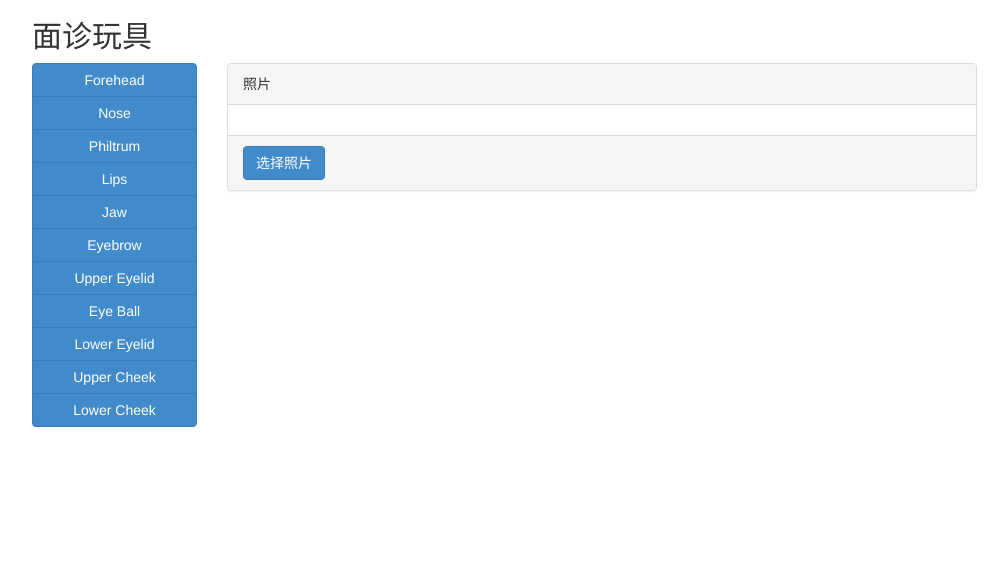
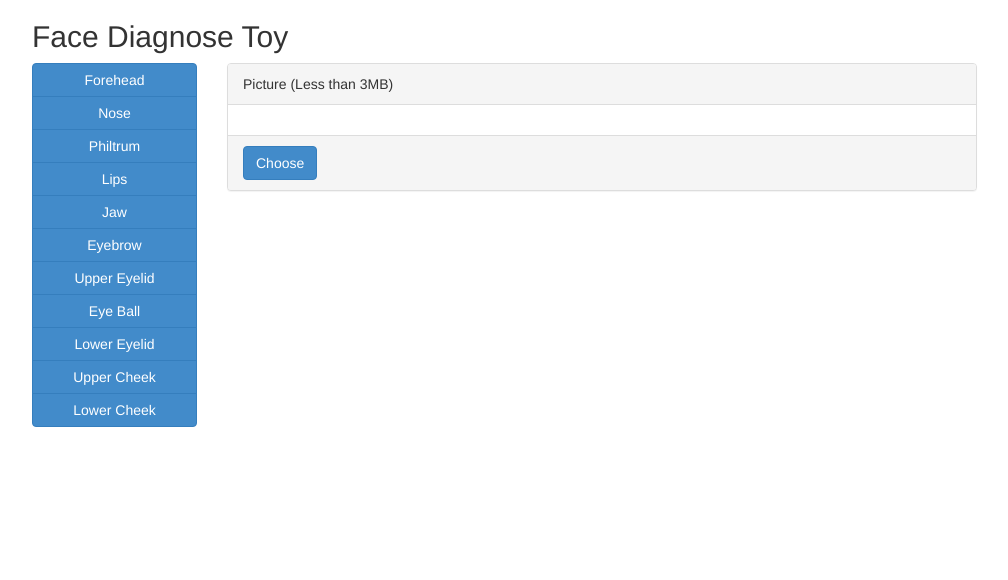
Before and after one commit to yanlinsun/mianzhenweb, a plain HTML site: page index.html in a window 1280 px wide. Shown: the whole page, without its empty margins (38-1046 px from the left). Drawn offline with Linux system fonts and the light colour scheme.

Commit message:
Update index.html
switch to use English words

```diff
--- a/index.html
+++ b/index.html
@@ -1,7 +1,7 @@
 <!DOCTYPE HTML>
 <html>
     <head>
-        <title>面诊玩具</title>
+        <title>Face Diagnose Toy</title>
         <meta charset="utf-8">
         <meta name="viewport" content="width=device-width, initial-scale=1">
         <link rel="stylesheet" href="bootstrap.min.css">
@@ -47,20 +47,20 @@
     </head>
     <body>
         <div class="container">
-            <h2>面诊玩具</h2>
+            <h2>Face Diagnose Toy</h2>
             <div class="row">
                 <div id="buttonGroup1" class="col-md-2 btn-group-vertical">
                 </div>
                 <div id="imgDiv" class="col-md-8">
                     <div class="panel panel-default">
-                        <div class="panel-heading">照片</div>
+                        <div class="panel-heading">Picture (Less than 3MB)</div>
                         <div class="panel-body">
                             <img id="imgObj" src="" class="img-responsive"></img>
                             <div id="faces"></div>
                         </div>
                         <div class="panel-footer">
                             <input type="file" class="btn hidden" id="imgFile" accept="image/*" />
-                            <input type="button" class="btn btn-primary" value="选择照片" onclick="$('#imgFile').click();" />
+                            <input type="button" class="btn btn-primary" value="Choose" onclick="$('#imgFile').click();" />
                         </div>
                     </div>
                 </div>
```
